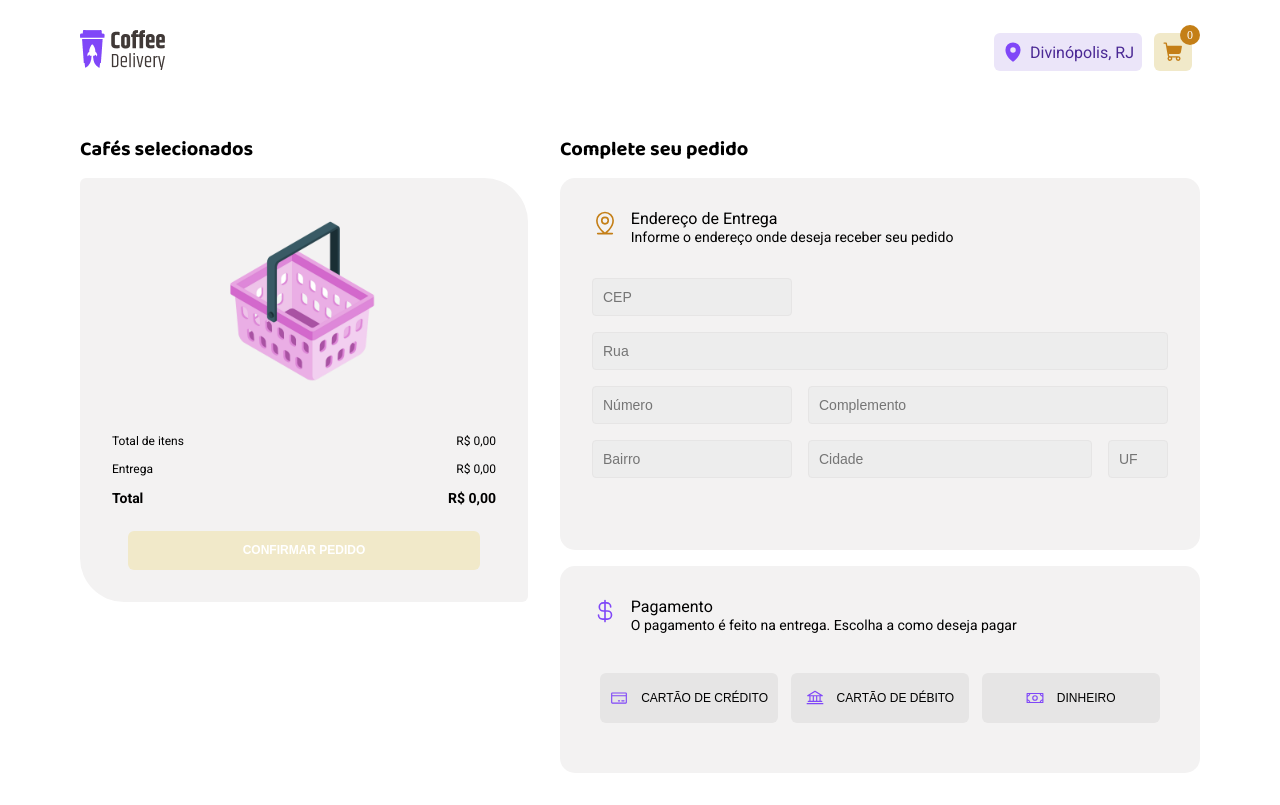
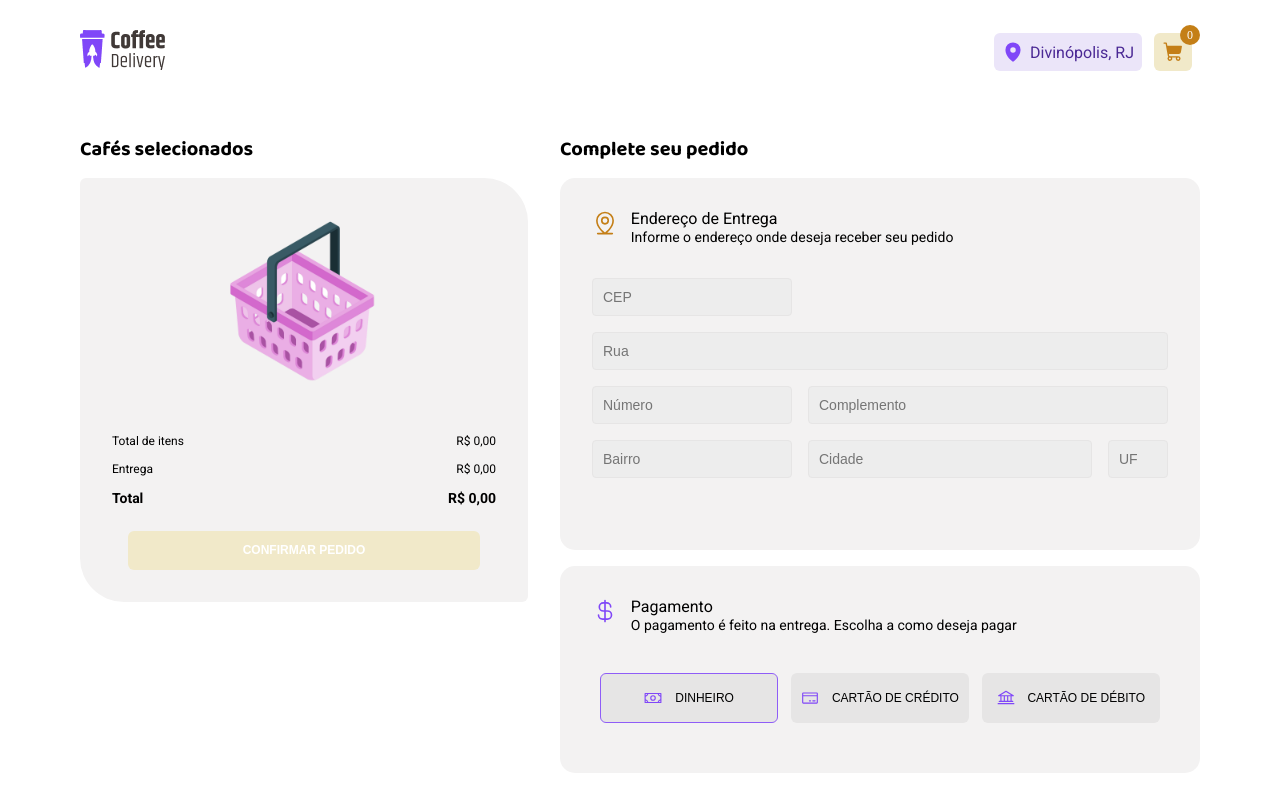
Before and after one commit to VitorAndrey/ignite-coffee-delivery, a React (Vite) app: page /cart in a window 1280 px wide. Built offline with nearby package versions, Linux system fonts and the light colour scheme.

Commit message:
adicionei funcao de selecionar pagamento

```diff
--- a/src/pages/Cart/index.tsx
+++ b/src/pages/Cart/index.tsx
@@ -10,11 +10,12 @@ import {
   AdressCard,
   CardSection,
   CartSectionContainer,
+  PaymentButton,
   PaymentCard,
 } from "./style";
 import { InputContainer } from "../ SuccessfulPurchase/style";
 import { useForm, SubmitHandler } from "react-hook-form";
-import { FormEvent, useRef } from "react";
+import { FormEvent, useRef, useState } from "react";
 
 type Inputs = {
   cep: string;
@@ -25,14 +26,13 @@ type Inputs = {
   uf: string;
 };
 
+type PaymentType = "debit" | "credit" | "cash";
+
 export function Cart() {
   const formRef = useRef<HTMLFormElement | null>(null);
+  const [paymentMethod, setPaymentMethod] = useState<PaymentType>("cash");
 
-  const {
-    register,
-    handleSubmit,
-    formState: { errors },
-  } = useForm<Inputs>();
+  const { register, handleSubmit } = useForm<Inputs>();
   const onSubmit: SubmitHandler<Inputs> = (data) => console.log(data);
 
   const handleExternalSubmit = () => {
@@ -141,18 +141,27 @@ export function Cart() {
           </div>
 
           <div>
-            <button>
+            <PaymentButton
+              $activetbn={paymentMethod === "cash"}
+              onClick={() => setPaymentMethod("cash")}
+            >
+              <Money size={18} color="#8047f8" />
+              <p>dinheiro</p>
+            </PaymentButton>
+            <PaymentButton
+              $activetbn={paymentMethod === "credit"}
+              onClick={() => setPaymentMethod("credit")}
+            >
               <CreditCard size={18} color="#8047f8" />
               <p>Cartão de crédito</p>
-            </button>
-            <button>
+            </PaymentButton>
+            <PaymentButton
+              $activetbn={paymentMethod === "debit"}
+              onClick={() => setPaymentMethod("debit")}
+            >
               <Bank size={18} color="#8047f8" />
               <p>cartão de débito</p>
-            </button>
-            <button>
-              <Money size={18} color="#8047f8" />
-              <p>dinheiro</p>
-            </button>
+            </PaymentButton>
           </div>
         </PaymentCard>
       </div>
--- a/src/pages/Cart/style.ts
+++ b/src/pages/Cart/style.ts
@@ -80,8 +80,13 @@ export const PaymentCard = styled.div`
     align-items: center;
     gap: 0.8rem;
     flex-wrap: wrap;
+  }
+`;
 
-    button {
+type ButtonProps = {
+  $activetbn: boolean;
+};
+export const PaymentButton = styled.button<ButtonProps>`
   display: flex;
   justify-content: center;
   align-items: center;
@@ -93,6 +98,5 @@ export const PaymentCard = styled.div`
   height: 50px;
   border-radius: 6px;
   border: none;
-    }
-  }
+  ${(props) => props.$activetbn && `border: 1px solid #8f5df7;`}
 `;
```
Lines whose indentation alone changed are shown as unchanged.
